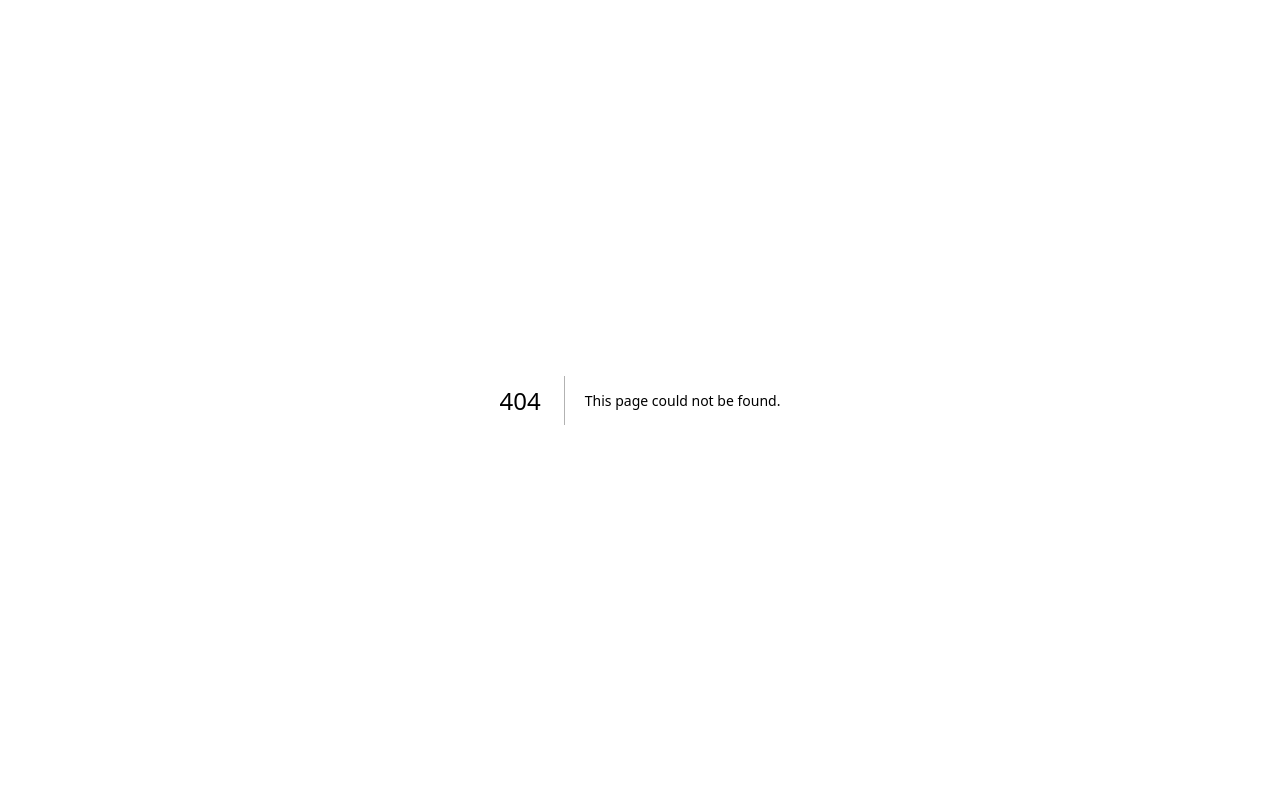
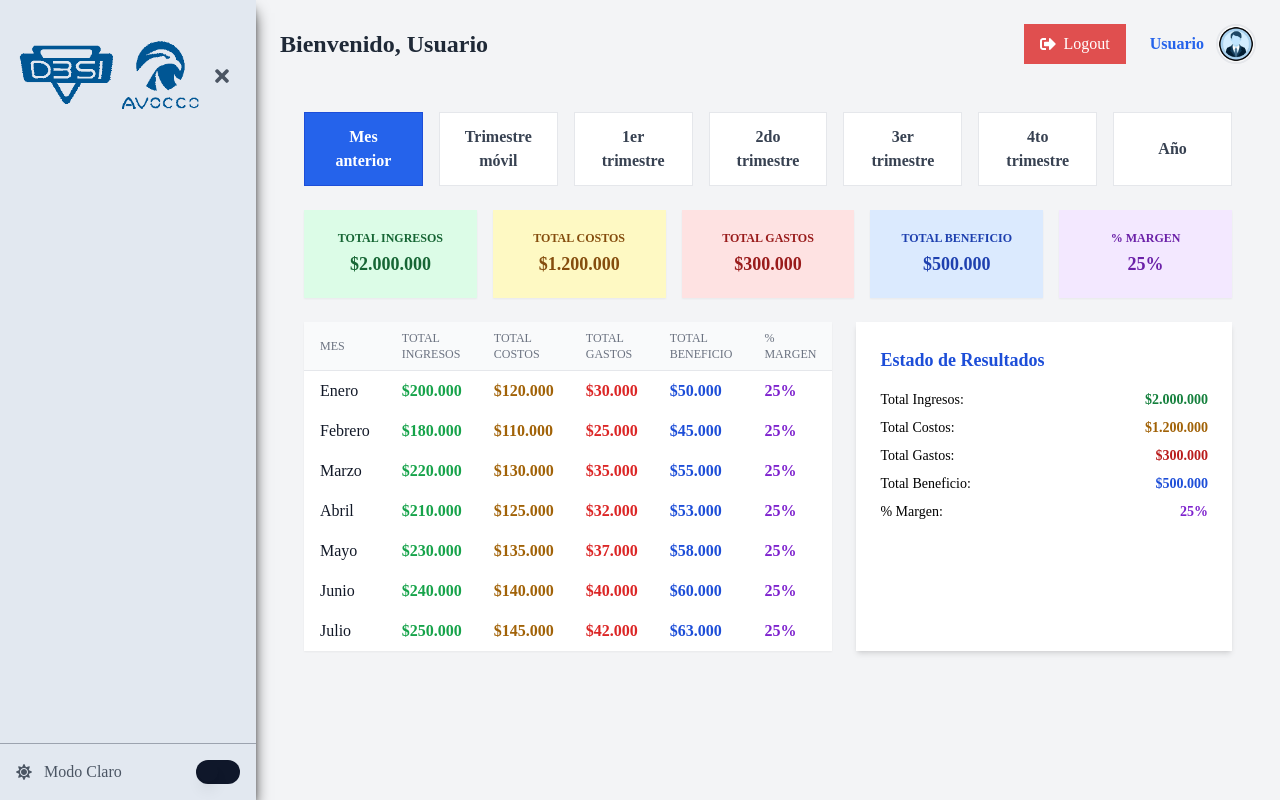
Before and after one commit to felipecalderon/d3si-front-v2, a Next.js app: page /home/incomeStatement in a window 1280 px wide. Before the commit this address had no page. Built offline with nearby package versions, Linux system fonts and the light colour scheme.

Commit message:
Se genera vista de estado de resultados; se trabaja un poco sobre el diseño y funcionalidad del mismo, de momento los datos son mocks

```diff
--- /dev/null
+++ b/src/app/home/incomeStatement/page.tsx
@@ -0,0 +1,5 @@
+import IncomeStatementView from "../../../components/incomeStatement/IncomeStatementView"
+
+export default function IncomeStatementPage() {
+    return <IncomeStatementView />
+}
--- a/src/components/Usuarios/Tables/GastosTable.tsx
+++ b/src/components/Usuarios/Tables/GastosTable.tsx
@@ -6,6 +6,8 @@ import { Input } from "@/components/ui/input"
 import { Table, TableBody, TableCell, TableHead, TableHeader, TableRow } from "@/components/ui/table"
 import { Search, Plus, Trash2, Receipt } from "lucide-react"
 import GestionGastosForm from "../Edit/GestionGastosForm"
+
+import { useRouter } from "next/navigation"
 
 interface Gasto {
     id: string
@@ -59,6 +61,8 @@ export default function GastosTable() {
     const [searchTerm, setSearchTerm] = useState("")
     const [confirmingId, setConfirmingId] = useState<string | null>(null)
     const [isModalOpen, setIsModalOpen] = useState(false)
+
+    const router = useRouter()
 
     // Filtrar gastos por término de búsqueda
     const gastosFiltrados = gastos.filter((gasto) => gasto.nombre.toLowerCase().includes(searchTerm.toLowerCase()))
@@ -166,6 +170,15 @@ export default function GastosTable() {
     return (
         <>
             <div className="bg-white dark:bg-slate-800 rounded-lg shadow-sm overflow-hidden">
+                {/* Botón para generar estado de resultados */}
+                <div className="flex justify-end p-4">
+                    <Button
+                        className="bg-blue-600 hover:bg-blue-700 text-white px-4 py-2 rounded-md flex items-center space-x-2"
+                        onClick={() => router.push("/home/incomeStatement")}
+                    >
+                        <span>Generar estado de resultados</span>
+                    </Button>
+                </div>
                 {/* Header con búsqueda y botón agregar */}
                 <div className="flex flex-col sm:flex-row justify-between items-start sm:items-center gap-4 p-6 border-b border-gray-200 dark:border-gray-700">
                     <div className="relative flex-1 max-w-md">
--- /dev/null
+++ b/src/components/incomeStatement/IncomeStatementTable.tsx
@@ -0,0 +1,56 @@
+const rows = [
+    { mes: "Enero", ingresos: 200000, costos: 120000, gastos: 30000, beneficio: 50000, margen: "25%" },
+    { mes: "Febrero", ingresos: 180000, costos: 110000, gastos: 25000, beneficio: 45000, margen: "25%" },
+    { mes: "Marzo", ingresos: 220000, costos: 130000, gastos: 35000, beneficio: 55000, margen: "25%" },
+    { mes: "Abril", ingresos: 210000, costos: 125000, gastos: 32000, beneficio: 53000, margen: "25%" },
+    { mes: "Mayo", ingresos: 230000, costos: 135000, gastos: 37000, beneficio: 58000, margen: "25%" },
+    { mes: "Junio", ingresos: 240000, costos: 140000, gastos: 40000, beneficio: 60000, margen: "25%" },
+    { mes: "Julio", ingresos: 250000, costos: 145000, gastos: 42000, beneficio: 63000, margen: "25%" },
+]
+
+export default function IncomeStatementTable() {
+    return (
+        <div className="overflow-x-auto bg-white dark:bg-slate-800 rounded-lg shadow-sm">
+            <table className="min-w-full divide-y divide-gray-200 dark:divide-slate-700">
+                <thead className="bg-gray-50 dark:bg-slate-700">
+                    <tr>
+                        <th className="px-4 py-2 text-left text-xs font-medium text-gray-500 uppercase">Mes</th>
+                        <th className="px-4 py-2 text-left text-xs font-medium text-gray-500 uppercase">
+                            Total Ingresos
+                        </th>
+                        <th className="px-4 py-2 text-left text-xs font-medium text-gray-500 uppercase">
+                            Total Costos
+                        </th>
+                        <th className="px-4 py-2 text-left text-xs font-medium text-gray-500 uppercase">
+                            Total Gastos
+                        </th>
+                        <th className="px-4 py-2 text-left text-xs font-medium text-gray-500 uppercase">
+                            Total Beneficio
+                        </th>
+                        <th className="px-4 py-2 text-left text-xs font-medium text-gray-500 uppercase">% Margen</th>
+                    </tr>
+                </thead>
+                <tbody>
+                    {rows.map((row, idx) => (
+                        <tr key={idx} className="hover:bg-gray-50 dark:hover:bg-slate-700">
+                            <td className="px-4 py-2 font-medium text-gray-900 dark:text-white">{row.mes}</td>
+                            <td className="px-4 py-2 text-green-600 font-semibold">
+                                ${row.ingresos.toLocaleString("es-CL")}
+                            </td>
+                            <td className="px-4 py-2 text-yellow-700 font-semibold">
+                                ${row.costos.toLocaleString("es-CL")}
+                            </td>
+                            <td className="px-4 py-2 text-red-600 font-semibold">
+                                ${row.gastos.toLocaleString("es-CL")}
+                            </td>
+                            <td className="px-4 py-2 text-blue-700 font-semibold">
+                                ${row.beneficio.toLocaleString("es-CL")}
+                            </td>
+                            <td className="px-4 py-2 text-purple-700 font-semibold">{row.margen}</td>
+                        </tr>
+                    ))}
+                </tbody>
+            </table>
+        </div>
+    )
+}
--- /dev/null
+++ b/src/components/incomeStatement/IncomeStatementView.tsx
@@ -0,0 +1,23 @@
+import SummaryCards from "./SummaryCards"
+import TotalsCards from "./TotalsCards"
+import IncomeStatementTable from "./IncomeStatementTable"
+import ResultsPanel from "./ResultsPanel"
+
+export default function IncomeStatementView() {
+    // Aquí se debe obtener los datos de gastos, ingresos y costos, por ahora es estático
+    // Se puede usar context o props para pasar los datos reales
+    return (
+        <div className="p-6 space-y-6">
+            <SummaryCards />
+            <TotalsCards />
+            <div className="flex flex-col md:flex-row gap-6">
+                <div className="flex-1">
+                    <IncomeStatementTable />
+                </div>
+                <div className="w-full md:w-96">
+                    <ResultsPanel />
+                </div>
+            </div>
+        </div>
+    )
+}
--- /dev/null
+++ b/src/components/incomeStatement/ResultsPanel.tsx
@@ -0,0 +1,29 @@
+export default function ResultsPanel() {
+    return (
+        <div className="bg-white dark:bg-slate-800 rounded-lg shadow-md p-6 h-full flex flex-col">
+            <h2 className="text-lg font-bold mb-4 text-blue-700">Estado de Resultados</h2>
+            <div className="flex-1 flex flex-col gap-2">
+                <div className="flex justify-between text-sm">
+                    <span>Total Ingresos:</span>
+                    <span className="font-semibold text-green-700">$2.000.000</span>
+                </div>
+                <div className="flex justify-between text-sm">
+                    <span>Total Costos:</span>
+                    <span className="font-semibold text-yellow-700">$1.200.000</span>
+                </div>
+                <div className="flex justify-between text-sm">
+                    <span>Total Gastos:</span>
+                    <span className="font-semibold text-red-700">$300.000</span>
+                </div>
+                <div className="flex justify-between text-sm">
+                    <span>Total Beneficio:</span>
+                    <span className="font-semibold text-blue-700">$500.000</span>
+                </div>
+                <div className="flex justify-between text-sm">
+                    <span>% Margen:</span>
+                    <span className="font-semibold text-purple-700">25%</span>
+                </div>
+            </div>
+        </div>
+    )
+}
--- /dev/null
+++ b/src/components/incomeStatement/SummaryCards.tsx
@@ -0,0 +1,39 @@
+"use client"
+import { useState } from "react"
+
+const periods = [
+    { label: "Mes anterior", value: "lastMonth" },
+    { label: "Trimestre móvil", value: "rollingQuarter" },
+    { label: "1er trimestre", value: "q1" },
+    { label: "2do trimestre", value: "q2" },
+    { label: "3er trimestre", value: "q3" },
+    { label: "4to trimestre", value: "q4" },
+    { label: "Año", value: "year" },
+]
+
+export default function SummaryCards({ onSelect, selected }: { onSelect?: (v: string) => void; selected?: string }) {
+    const [selectedPeriod, setSelectedPeriod] = useState(selected || "lastMonth")
+
+    const handleSelect = (value: string) => {
+        setSelectedPeriod(value)
+        onSelect?.(value)
+    }
+
+    return (
+        <div className="grid grid-cols-2 sm:grid-cols-4 md:grid-cols-7 gap-4">
+            {periods.map((p) => (
+                <button
+                    key={p.value}
+                    className={`rounded-lg px-4 py-3 text-center font-semibold border transition-all ${
+                        selectedPeriod === p.value
+                            ? "bg-blue-600 text-white border-blue-700"
+                            : "bg-white dark:bg-slate-700 border-gray-200 dark:border-slate-600 text-gray-700 dark:text-white hover:bg-blue-50 dark:hover:bg-slate-600"
+                    }`}
+                    onClick={() => handleSelect(p.value)}
+                >
+                    {p.label}
+                </button>
+            ))}
+        </div>
+    )
+}
--- /dev/null
+++ b/src/components/incomeStatement/TotalsCards.tsx
@@ -0,0 +1,20 @@
+const totals = [
+    { label: "Total Ingresos", value: "$2.000.000", color: "bg-green-100 text-green-800" },
+    { label: "Total Costos", value: "$1.200.000", color: "bg-yellow-100 text-yellow-800" },
+    { label: "Total Gastos", value: "$300.000", color: "bg-red-100 text-red-800" },
+    { label: "Total Beneficio", value: "$500.000", color: "bg-blue-100 text-blue-800" },
+    { label: "% Margen", value: "25%", color: "bg-purple-100 text-purple-800" },
+]
+
+export default function TotalsCards() {
+    return (
+        <div className="grid grid-cols-2 sm:grid-cols-3 md:grid-cols-5 gap-4 my-4">
+            {totals.map((t) => (
+                <div key={t.label} className={`rounded-lg px-4 py-5 text-center font-bold shadow-sm ${t.color}`}>
+                    <div className="text-xs uppercase mb-1">{t.label}</div>
+                    <div className="text-lg">{t.value}</div>
+                </div>
+            ))}
+        </div>
+    )
+}
--- a/src/utils/navItems.ts
+++ b/src/utils/navItems.ts
@@ -41,6 +41,7 @@ export const navItems = [
     },
     {
         label: "Estado de Resultados",
+        route: "/home/incomeStatement",
         icon: FaChartBar,
     },
 ]
```
